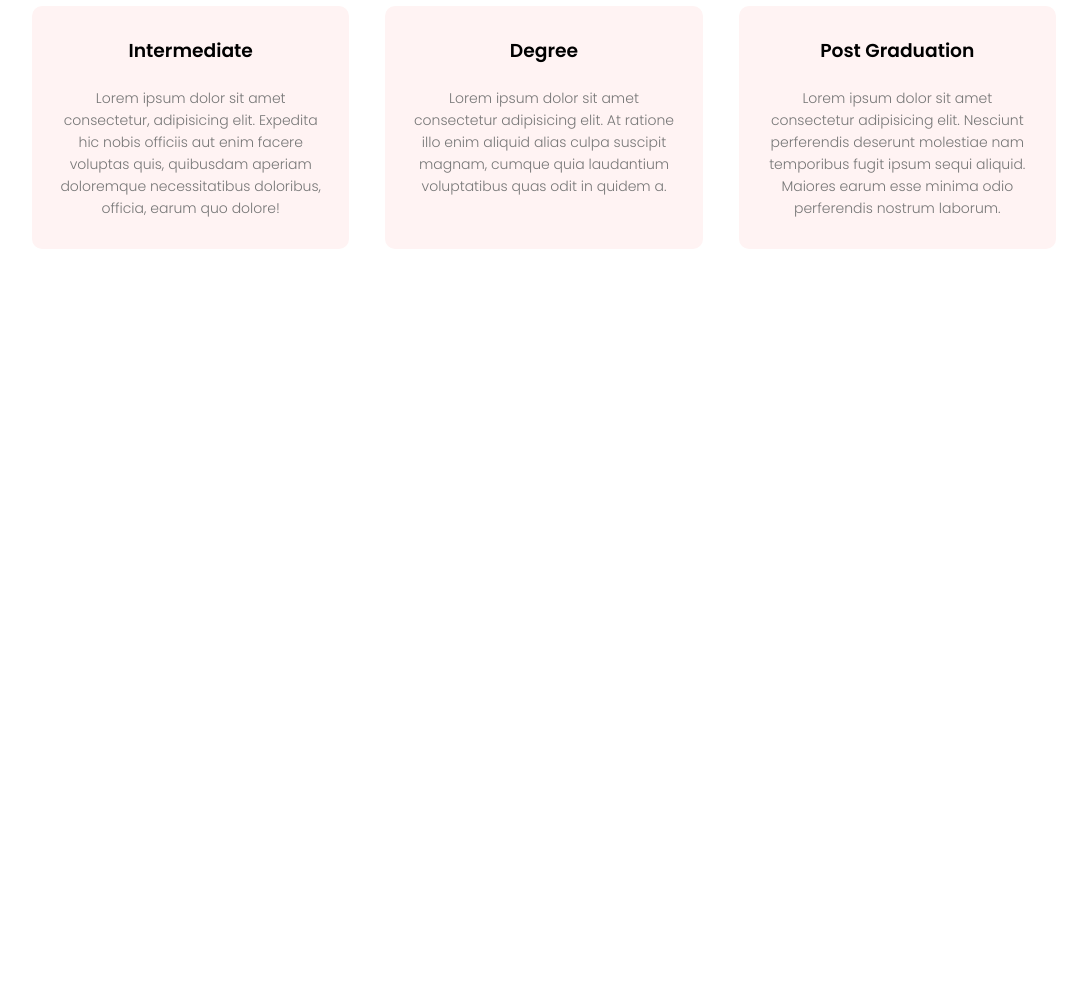
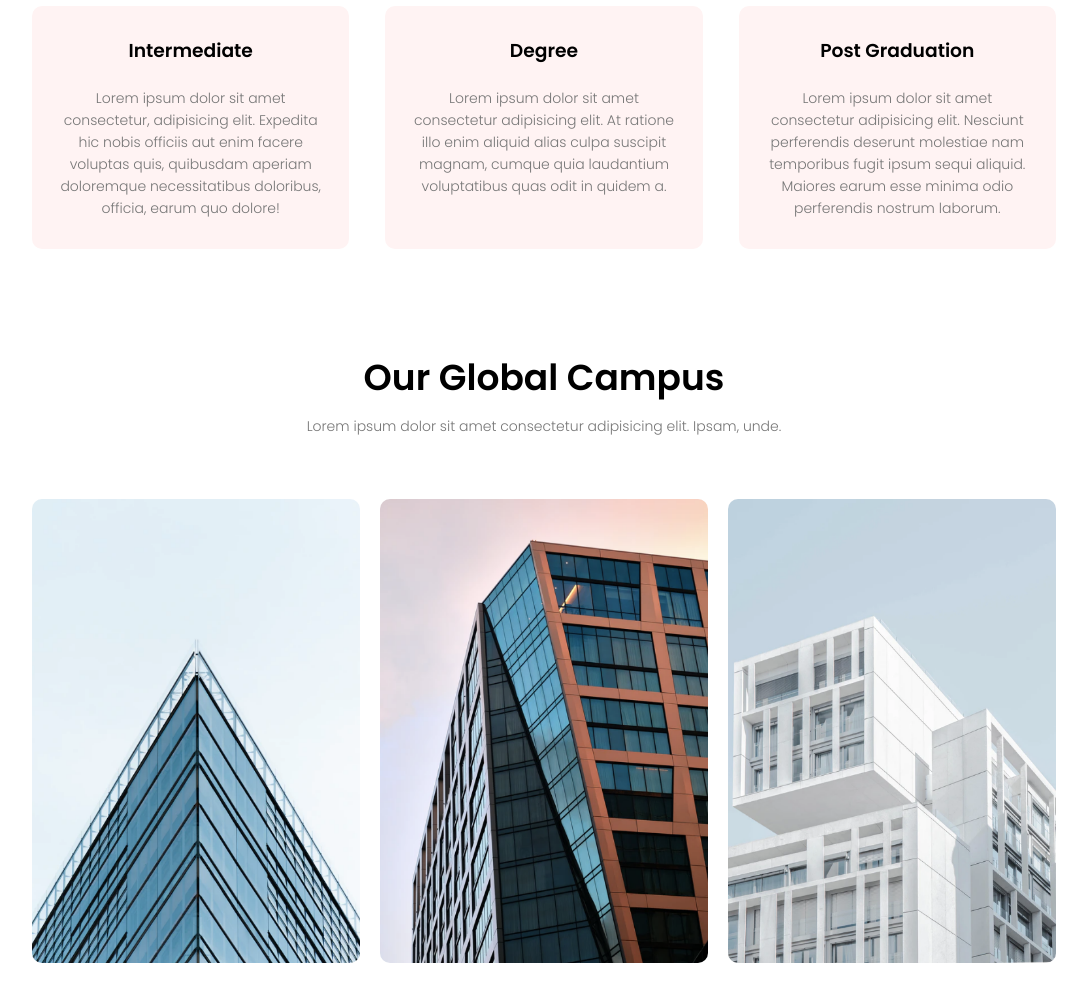
Before and after one commit to vrushabhkunturwar/Project_Practice, a plain HTML site: page Eduford/index.html in a window 1280 px wide. Shown: the part 1042-2035 px from the top of the page, without its empty margins (96-1183 px from the left). Before the commit the page ends 1342 px from the top, so only its background shows below. Drawn offline with Linux system fonts and the light colour scheme.

Commit message:
Campus section created

```diff
--- a/Eduford/index.html
+++ b/Eduford/index.html
@@ -64,6 +64,34 @@
         </div>
       </section>
 
+    <!-- Campus Section  -->
+     <section class="campus">
+        <h1>Our Global Campus</h1>
+        <p>Lorem ipsum dolor sit amet consectetur adipisicing elit. Ipsam, unde.</p>
+
+        <div class="row">
+            <div class="campus-col">
+                <img src="eduford_img/london.png" alt="Landon">
+                <div class="layer">
+                    <h3>LONDON</h3>
+                </div>
+            </div>
+            <div class="campus-col">
+                <img src="eduford_img/newyork.png" alt="New york">
+                <div class="layer">
+                    <h3>NEW YORK</h3>
+                </div>
+            </div>
+            <div class="campus-col">
+                <img src="eduford_img/washington.png" alt="Washington">
+                <div class="layer">
+                    <h3>WASHINGTON</h3>
+                </div>
+            </div>
+        </div>
+
+     </section>
+
 
 
 
--- a/Eduford/style.css
+++ b/Eduford/style.css
@@ -184,3 +184,53 @@ h3:hover::after{
         flex-direction: column;
     }
 }
+
+
+/* Campus   */
+
+.campus{
+    width: 80%;
+    margin: auto;
+    text-align: center;
+    padding-top:50px ;
+}
+.campus-col{
+    flex-basis: 32%;
+    border-radius: 10px;
+    margin-bottom: 30px;
+    position: relative;
+    overflow: hidden;
+
+}
+.campus-col img{
+    width: 100%;
+    display: block;
+}
+.layer{
+    background: transparent;
+    height: 100%;
+    width: 100%;
+    position: absolute;
+    top: 0;
+    left: 0;
+    transition: 0.5s;
+}
+.layer:hover{
+    background-color: rgba(226, 0, 0, 0.7);
+}
+.layer h3{
+    width: 100%;
+    font-weight: 500;
+    color: #fff;
+    font-size: 26px;
+    position: absolute;
+    bottom: 0;
+    left: 50%;
+    transform: translate(-50%);
+    opacity: 0;
+    transition: 0.5s;
+}
+.layer:hover h3{
+    bottom: 49%;
+    opacity: 1;
+}
```
